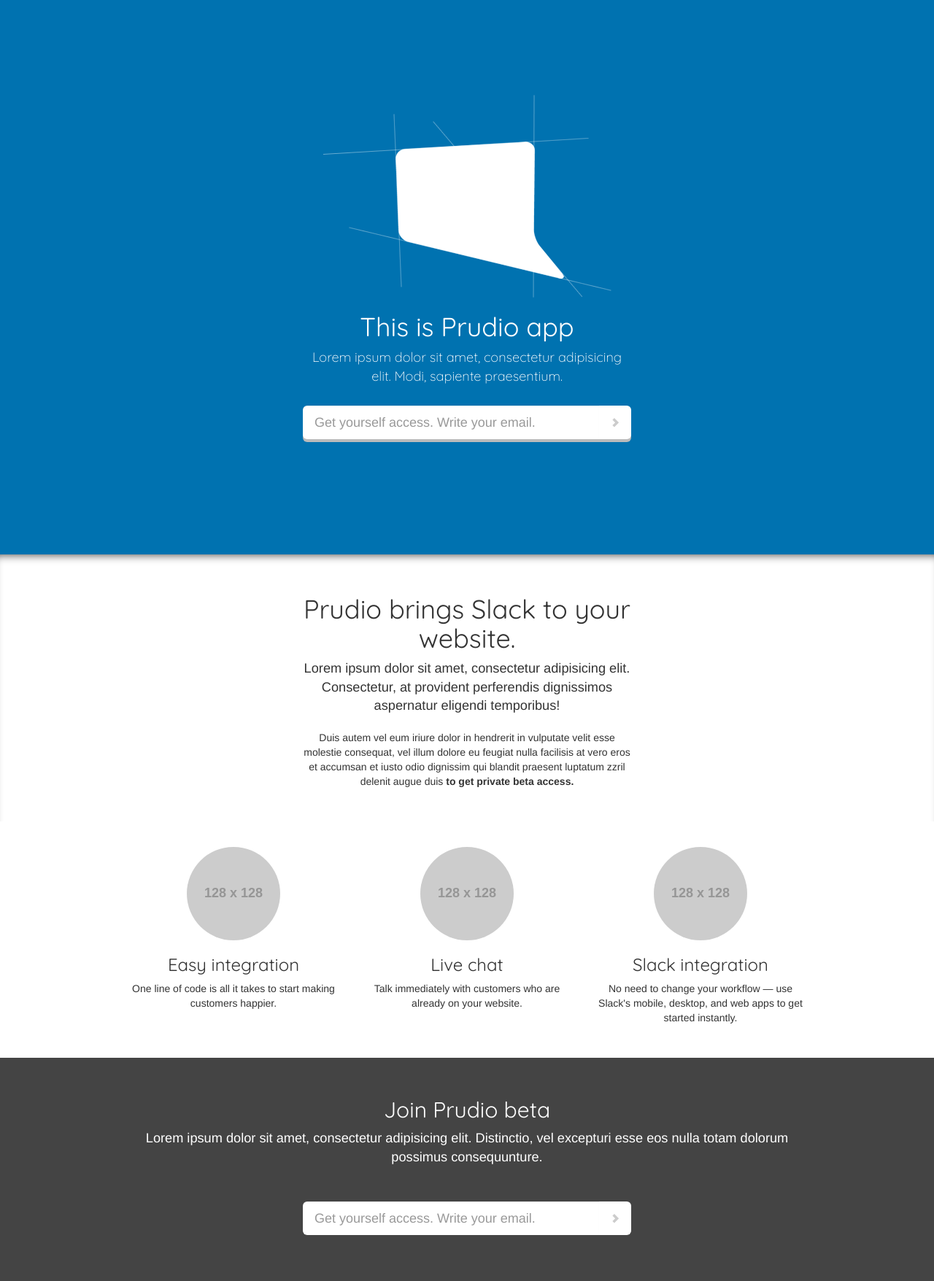
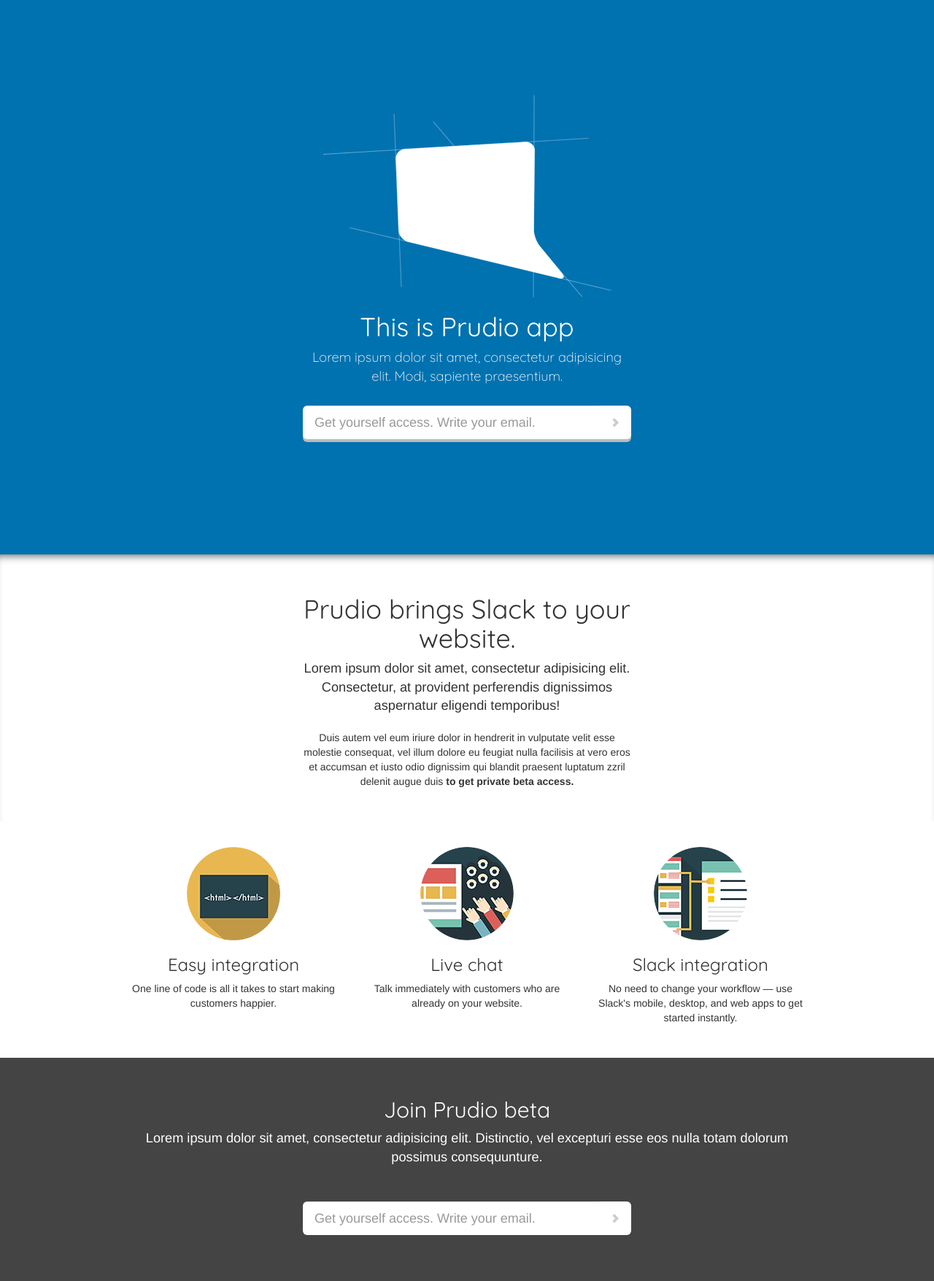
Before and after one commit to PrudioHQ/prudio-landing, a Jekyll site: the page built from index.html, in a window 1280 px wide. Shown: the whole page at 73% size. Built offline with Jekyll 4.4.1, drawn with Linux system fonts in a browser that asks for light colours; nearby versions of some CDN libraries; a script that is not in the unit is left out.

Commit message:
Add some cute icons

```diff
--- a/_includes/features.html
+++ b/_includes/features.html
@@ -3,17 +3,17 @@
 
     <div class="row">
       <div class="col-sm-4">
-        <img class="primary-image" src="http://placehold.it/128x128">
+        <img class="primary-image" src="images/html.png">
         <h3>Easy integration</h3>
         <p>One line of code is all it takes to start making customers happier.</p>
       </div>
       <div class="col-sm-4">
-        <img class="primary-image" src="http://placehold.it/128x128">
+        <img class="primary-image" src="images/conversion-rate.png">
         <h3>Live chat</h3>
         <p>Talk immediately with customers who are already on your website.</p>
       </div>
       <div class="col-sm-4">
-        <img class="primary-image" src="http://placehold.it/128x128">
+        <img class="primary-image" src="images/clustering.png">
         <h3>Slack integration</h3>
         <p>No need to change your workflow — use Slack's mobile, desktop, and web apps to get started instantly.</p>
       </div>
```
Also changed, not shown: images/clustering.png (added), images/conversion-rate.png (added), images/html.png (added).
